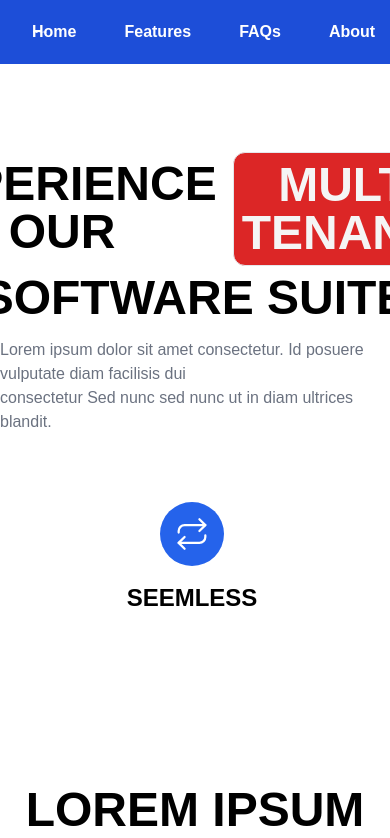
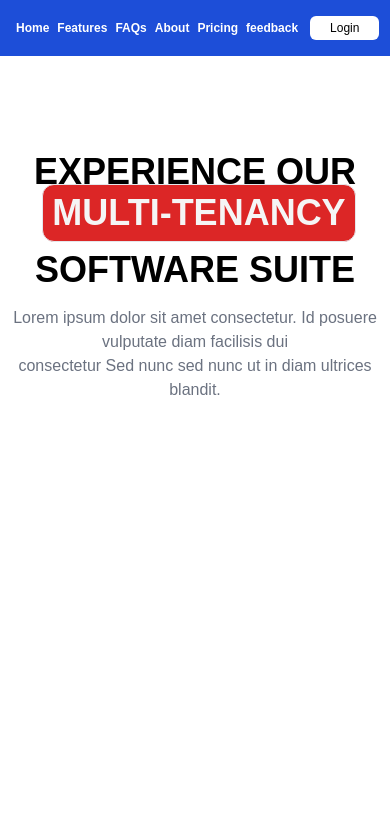
Before and after one commit to cheetoezzz/Lap-it-landing-page, a Next.js app: page /pages/features in a window 390 px wide. Shown: the top 838 px of the page. Built offline with nearby package versions, Linux system fonts and the light colour scheme.

Commit message:
Responsive Navbar - Bucod

```diff
--- a/src/app/components/navbar.tsx
+++ b/src/app/components/navbar.tsx
@@ -7,24 +7,26 @@ import Link from "next/link";
 const Navbar = () => {
 
   return (
-    <nav className="flex items-center justify-between max-w-full px-4 py-3 bg-blue-700">
+    <nav className="flex items-center justify-between max-w-full px-4 py-4 bg-blue-700 ml">
 
       <div>
         <Link href='/'>
-          <Image src="/lapit.svg" alt="logo" width={150} height={40} className="ml-4" />
+          <Image src="/lapit.svg" alt="logo" width={80} height={60} className="sm:w-28 md:w-40" />
         </Link>
       </div>
-      <div className="flex items-center space-x-12 text-white mr-11">
-        <ul className="flex items-center space-x-12 text-white lg:flex">
+      <div className="flex items-center text-xs ">
+        <ul className="flex items-center space-x-2 sm:space-x-4 md:space-x-6 xl:space-x-8 text-white lg:flex ">
           {NAV_LINKS.map((link) => (
             <li key={link.key}>
-              <Link href={link.href} className="text-base font-semibold hover:text-gray-300 duration-300 transition-all">
+              <Link href={link.href} className="text-xs sm:text-sm md:text-base font-semibold hover:text-gray-300 duration-300 transition-all">
                 {link.label}
               </Link>
             </li>
           ))}
         </ul>
-        <a href="/login/signin" ><button className="bg-white w-20 h-10 rounded-md text-blue-700 font-bold">Login</button></a>
+
+        <a href=""><button className="ml-3 px-5 py-1 rounded-md sm:text-sm sm:ml-5 md:ml-7 md:text-base  bg-white">Login</button></a>
+
       </div>
     </nav>
   );
--- a/src/app/page.tsx
+++ b/src/app/page.tsx
@@ -1,9 +1,12 @@
 import React from 'react'
 import { useState } from 'react'
+import Navbar from './components/navbar'
 
 const Page = () => {
   return (
     <div>
+      <Navbar/>
+      <h1 className='text-green-500 sm:text-red-500 md:text-black xl:text-blue-600'>RESPONSIVE</h1>
     </div>
   )
 }
--- a/src/app/pages/features/components/firstsec.tsx
+++ b/src/app/pages/features/components/firstsec.tsx
@@ -12,28 +12,28 @@ const Firstsection = () => {
 
   return (
     <div className="flex flex-col select-none">
-      <section className="flex flex-col items-center justify-center pt-24 ">
-        <div className="text-black font-extrabold text-5xl text-center ">
-          <div className="flex">
+  <section className="flex flex-col items-center justify-center pt-24 sm:pt-32 md:pt-40">
+    <div className="text-black font-extrabold text-4xl sm:text-5xl text-center">
+      <div className="flex flex-col sm:flex-row">
         <div>
           <h1>EXPERIENCE OUR</h1>
         </div>
-            <div className="text-neutral-100 ml-4 border rounded-xl bg-red-600 p-2 -translate-y-2">
-              <h1> MULTI-TENANCY</h1>
+        <div className="text-neutral-100 ml-2 sm:ml-4 border rounded-xl bg-red-600 p-2 -translate-y-2">
+          <h1>MULTI-TENANCY</h1>
         </div>
       </div>
       <div>
         <h1>SOFTWARE SUITE</h1>
       </div>
     </div>
-        <h1 className="mt-4 text-gray-500">
+    <h1 className="mt-4 text-gray-500 text-center sm:text-left">
       Lorem ipsum dolor sit amet consectetur. Id posuere vulputate diam facilisis dui
     </h1>
-        <h1 className="text-gray-500">
+    <h1 className="text-gray-500 text-center sm:text-left">
       consectetur Sed nunc sed nunc ut in diam ultrices blandit.
     </h1>
   </section>
-      <div className="flex flex-row items-center justify-center h-48 mt-24">
+  <div className="flex flex-row items-center justify-center h-auto sm:h-48 mt-24">
     <section className="py-10 px-10 2xl:max-container relative flex flex-row mt-10 overflow-auto">
       {data.map((cards, index) => (
         <div className="space-x-4" key={index}><Card title={cards.title} iconSrc={cards.iconSrc} /></div>
--- a/tailwind.config.ts
+++ b/tailwind.config.ts
@@ -14,6 +14,13 @@ const config: Config = {
           "conic-gradient(from 180deg at 50% 50%, var(--tw-gradient-stops))",
       },
 
+      screens: {
+        'sm': '640px',
+        'md': '768px',
+        'lg': '1024px',
+        'xl': '1280px',
+      },
+
     },
   },
   plugins: [],
```
Lines whose indentation alone changed are shown as unchanged.
